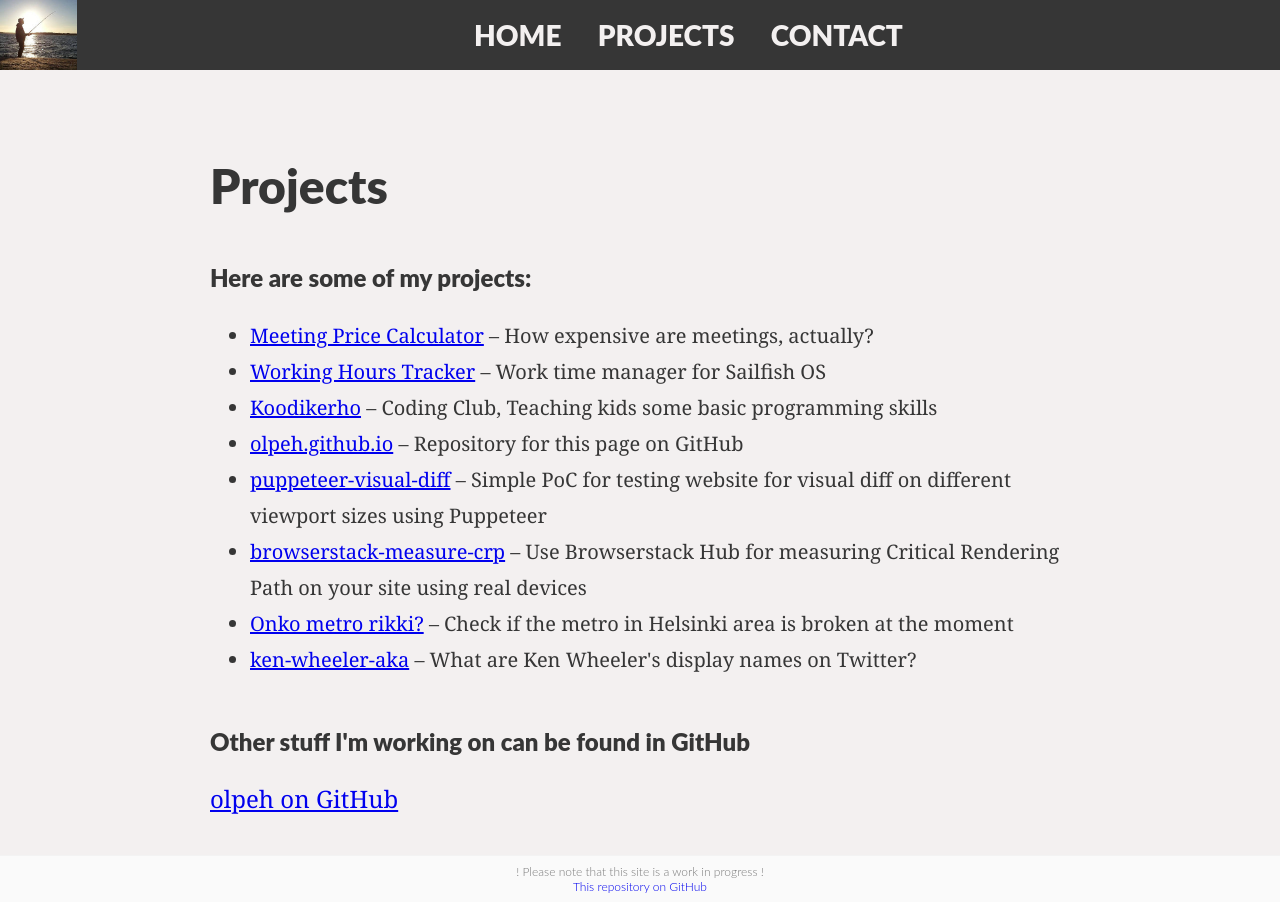
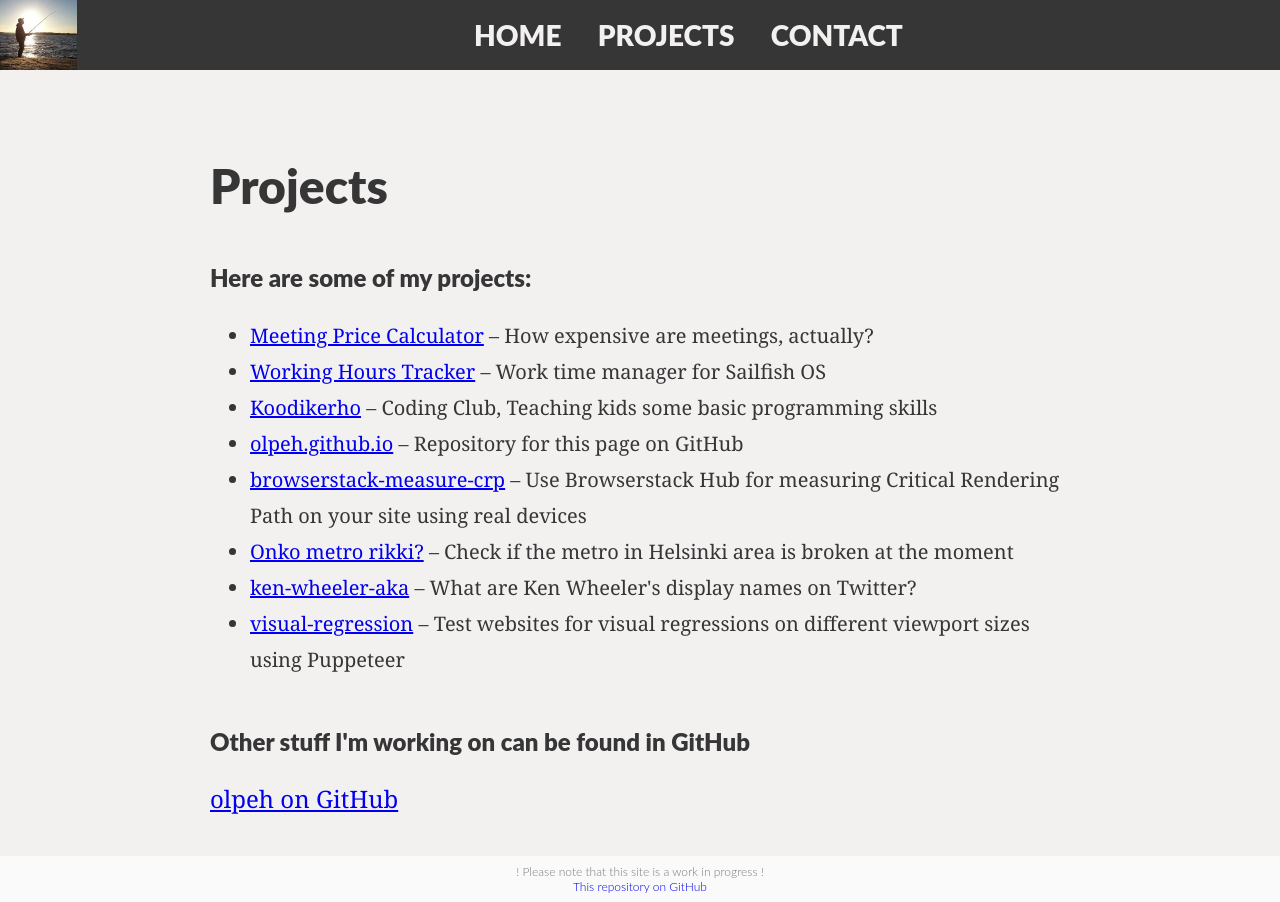
Before and after one commit to olpeh/olpeh.github.io, a Jekyll site: the page built from projects.html, in a window 1280 px wide. Built offline with Jekyll 4.4.1, drawn with Linux system fonts in a browser that asks for light colours.

Commit message:
Rename visual-regression in projects

```diff
--- a/_includes/projects.html
+++ b/_includes/projects.html
@@ -1,40 +1,35 @@
-<section class='projects-container'>
+<section class="projects-container">
   <h3>Here are some of my projects:</h3>
   <ul>
     <li>
-      <a href="https://mpc.olpe.fi/" target="_blank">Meeting Price Calculator</a>
-      <span>
-        – How expensive are meetings, actually?
-      </span>
+      <a href="https://mpc.olpe.fi/" target="_blank"
+        >Meeting Price Calculator</a
+      >
+      <span> – How expensive are meetings, actually? </span>
     </li>
     <li>
       <a href="https://wht.olpe.fi/" target="_blank">Working Hours Tracker</a>
-      <span>
-        – Work time manager for Sailfish OS
-      </span>
+      <span> – Work time manager for Sailfish OS </span>
     </li>
     <li>
       <a href="https://olpe.fi/koodikerho/" target="_blank">Koodikerho</a>
-      <span>
-        – Coding Club, Teaching kids some basic programming skills
-      </span>
+      <span> – Coding Club, Teaching kids some basic programming skills </span>
     </li>
     <li>
-      <a href="https://github.com/olpeh/olpeh.github.io" target="_blank">olpeh.github.io</a>
-      <span>
-        – Repository for this page on GitHub
-      </span>
+      <a href="https://github.com/olpeh/olpeh.github.io" target="_blank"
+        >olpeh.github.io</a
+      >
+      <span> – Repository for this page on GitHub </span>
     </li>
     <li>
-      <a href="https://github.com/olpeh/puppeteer-visual-diff" target="_blank">puppeteer-visual-diff</a>
+      <a
+        href="https://github.com/olpeh/browserstack-measure-crp"
+        target="_blank"
+        >browserstack-measure-crp</a
+      >
       <span>
-        – Simple PoC for testing website for visual diff on different viewport sizes using Puppeteer
-      </span>
-    </li>
-    <li>
-      <a href="https://github.com/olpeh/browserstack-measure-crp" target="_blank">browserstack-measure-crp</a>
-      <span>
-        – Use Browserstack Hub for measuring Critical Rendering Path on your site using real devices
+        – Use Browserstack Hub for measuring Critical Rendering Path on your
+        site using real devices
       </span>
     </li>
     <li>
@@ -44,9 +39,18 @@
       </span>
     </li>
     <li>
-      <a href="https://ken-wheeler-aka.hashbase.io/" target="_blank">ken-wheeler-aka</a>
+      <a href="https://ken-wheeler-aka.hashbase.io/" target="_blank"
+        >ken-wheeler-aka</a
+      >
+      <span> – What are Ken Wheeler's display names on Twitter? </span>
+    </li>
+    <li>
+      <a href="https://github.com/olpeh/visual-regression" target="_blank"
+        >visual-regression</a
+      >
       <span>
-        – What are Ken Wheeler's display names on Twitter?
+        – Test websites for visual regressions on different viewport sizes using
+        Puppeteer
       </span>
     </li>
   </ul>
```
